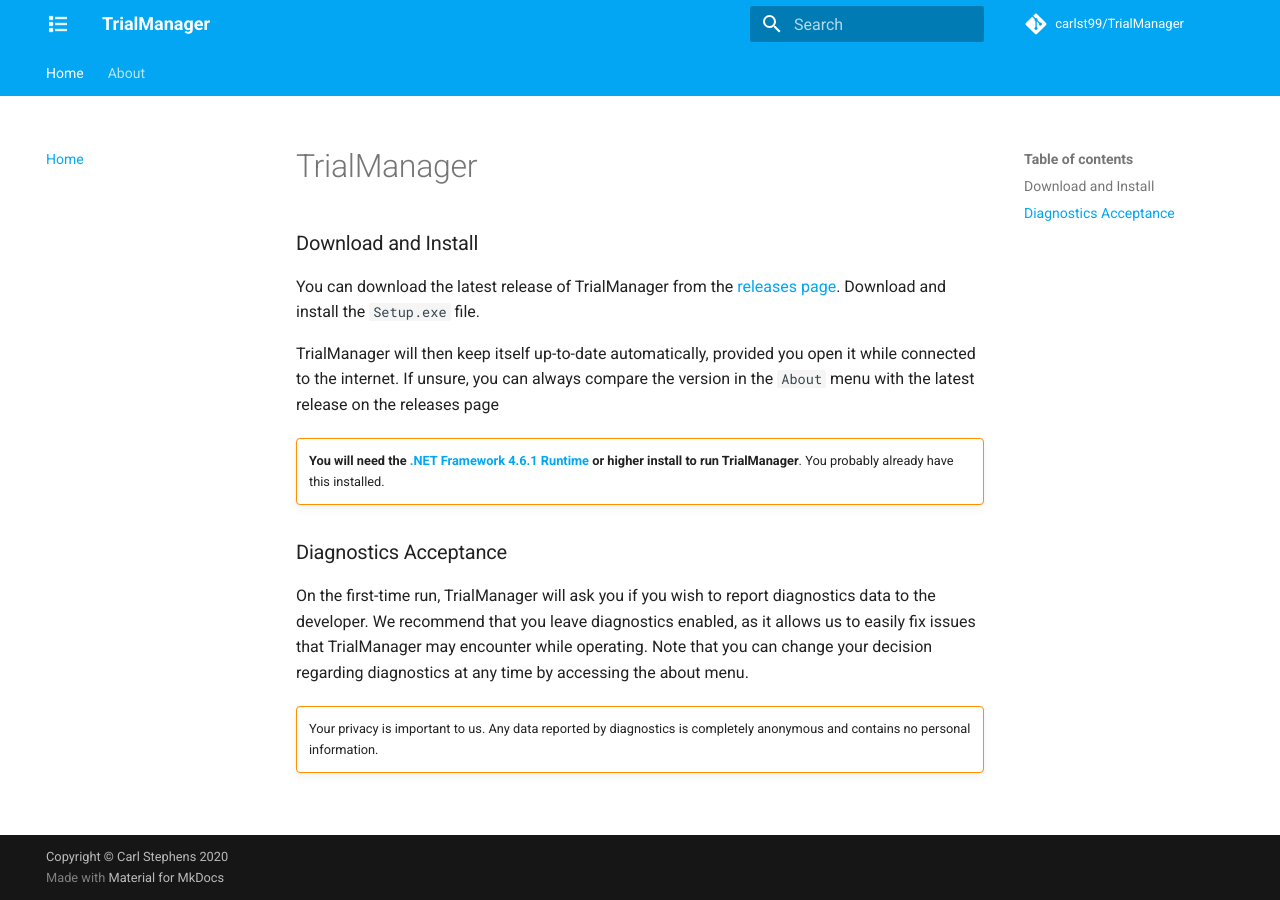
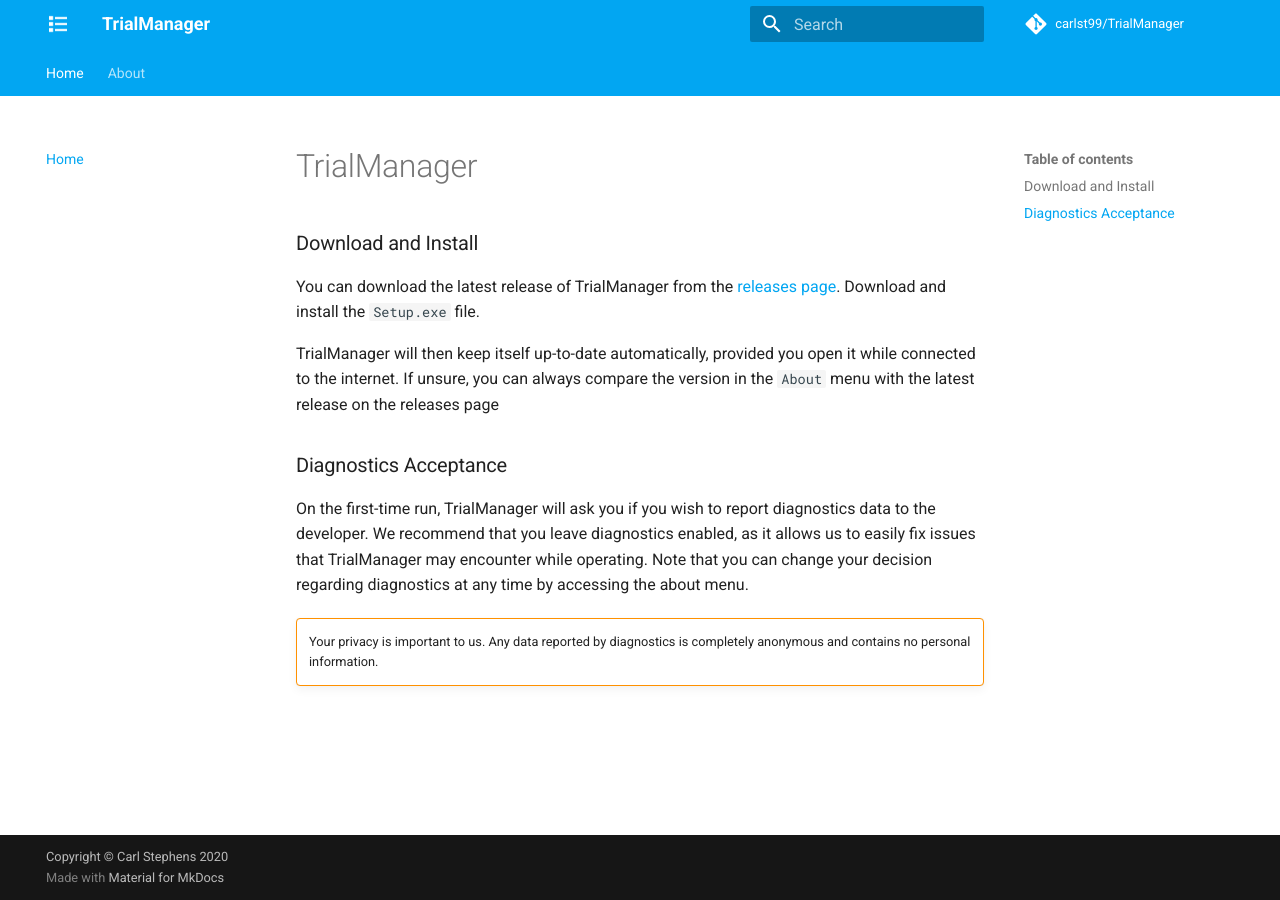
Before and after one commit to carlst99/TrialManager, an MkDocs documentation site: the page built from docs/index.md, in a window 1280 px wide. Built offline with MkDocs 1.6.1 and Material for MkDocs 9.7.7, drawn with Linux system fonts in a browser that asks for light colours; comment, search, counter and statistics services are not loaded.

Commit message:
Update docs

```diff
--- a/docs/index.md
+++ b/docs/index.md
@@ -6,10 +6,6 @@
 
 TrialManager will then keep itself up-to-date automatically, provided you open it while connected to the internet.
 If unsure, you can always compare the version in the `About` menu with the latest release on the releases page
-
-!!! warning ""
-	**You will need the [.NET Framework 4.6.1 Runtime](https://dotnet.microsoft.com/download/dotnet-framework/net461) or higher install to run TrialManager**. You probably already have this installed.
-
 ### Diagnostics Acceptance
 
 On the first-time run, TrialManager will ask you if you wish to report diagnostics data to the developer.
```
